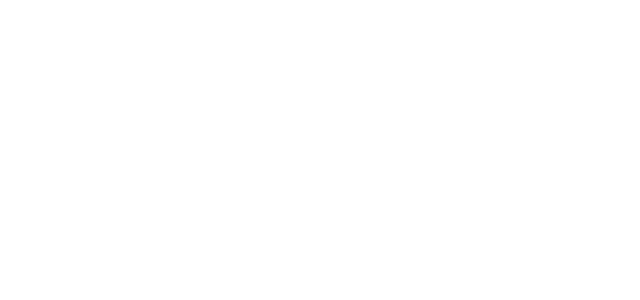
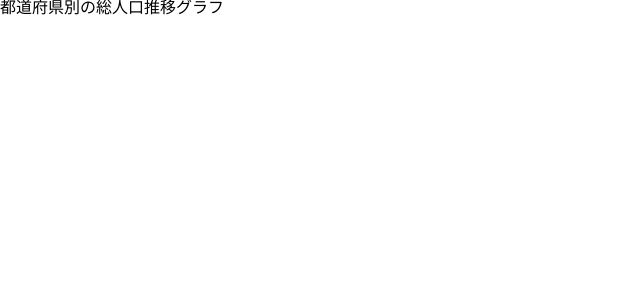
Before and after one commit to shota8888/population-transition, a React (Create React App) app: page / in a window 1280 px wide. Shown: the top 300 px of the page, without its empty margins (0-640 px from the left). Built offline with nearby package versions, Linux system fonts and the light colour scheme.

Commit message:
feat:Headerの実装

```diff
--- a/src/App.tsx
+++ b/src/App.tsx
@@ -1,11 +1,14 @@
 import React from 'react'
+import { Header } from './components/Header/Header'
 import { GlobalStyle } from './styles/global'
 
 const App = (): JSX.Element => {
   return (
     <>
       <GlobalStyle />
-      <div></div>
+      <div>
+        <Header />
+      </div>
     </>
   )
 }
--- /dev/null
+++ b/src/components/Header/Header.tsx
@@ -0,0 +1,9 @@
+import React from 'react'
+
+export const Header = (): JSX.Element => {
+  return (
+    <div>
+      <h1>都道府県別の総人口推移グラフ</h1>
+    </div>
+  )
+}
```
